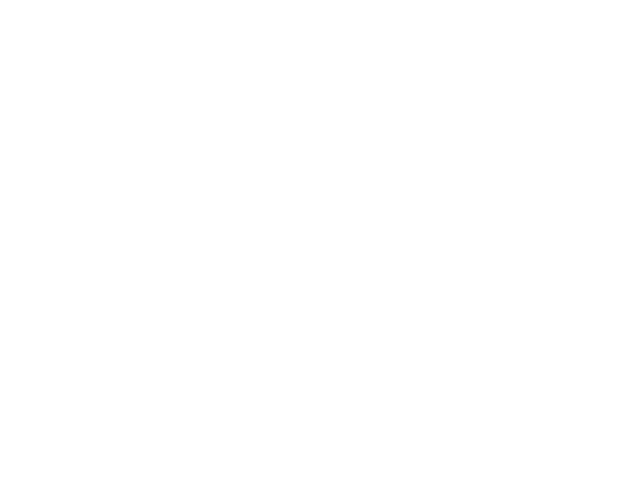
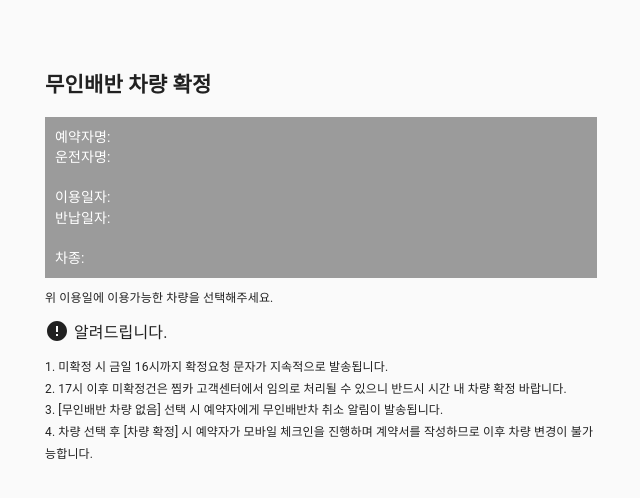
Before and after one commit to haymee77/self-rent-mobile-decide, a React (Create React App) app: page /decide/1 in a window 1280 px wide. Shown: the top 498 px of the page, without its empty margins (319-959 px from the left). Built offline with nearby package versions, Linux system fonts and the light colour scheme.

Commit message:
차량확정 퍼블 작업중..

```diff
--- a/src/App.js
+++ b/src/App.js
@@ -2,6 +2,7 @@ import React, { Fragment } from 'react';
 import { BrowserRouter as Router, Route } from 'react-router-dom';
 import RemoteObd from './RemoteObd';
 import RegistObd from './RegistObd';
+import DecideVehicle from './DecideVehicle';
 
 function App() {
   return (
@@ -9,6 +10,7 @@ function App() {
       <Fragment>
         <Route exact path='/remote-obd' component={RemoteObd} />
         <Route exact path='/regist-obd' component={RegistObd} />
+        <Route exact path='/decide/:bookingPid' component={DecideVehicle} />
       </Fragment>
     </Router>
   );
--- /dev/null
+++ b/src/DecideVehicle.js
@@ -0,0 +1,67 @@
+import React from 'react';
+import CssBaseline from '@material-ui/core/CssBaseline';
+import Container from '@material-ui/core/Container';
+import Typography from '@material-ui/core/Typography';
+import Box from '@material-ui/core/Box';
+import { makeStyles } from '@material-ui/core/styles';
+import ErrorIcon from '@material-ui/icons/Error';
+
+const useStyles = makeStyles((theme) => ({
+  wrapIcon: {
+    verticalAlign: 'middle',
+    display: 'inline-flex',
+    margin: '10px 0',
+  },
+  wrapIconIcon: {
+    marginRight: '5px',
+  },
+}));
+
+export default ({ match }) => {
+  const classes = useStyles();
+  const bookingPid = match.params.bookingPid || 0;
+
+  const [bookerName, setBookerName] = React.useState('');
+  const [driverName, setDriverName] = React.useState('');
+  const [startAt, setStartAt] = React.useState('');
+  const [returnAt, setReturnAt] = React.useState('');
+  const [vehicleModelName, setVehicleModelName] = React.useState('');
+
+  return (
+    <React.Fragment>
+      <CssBaseline />
+      <Container maxWidth='sm'>
+        <Box m={'70px auto 10px'}>
+          <h2>무인배반 차량 확정</h2>
+        </Box>
+        <Box padding={'10px'} bgcolor='text.disabled' color='background.paper'>
+          예약자명: {bookerName} <br />
+          운전자명: {driverName} <br />
+          <br />
+          이용일자: {startAt} <br />
+          반납일자: {returnAt} <br />
+          <br />
+          차종: {vehicleModelName}
+        </Box>
+        <Box marginTop={'10px'} fontSize={12} lineHeight={1.8}>
+          위 이용일에 이용가능한 차량을 선택해주세요.
+          <br />
+          <Typography variant='subtitle1' className={classes.wrapIcon}>
+            <ErrorIcon className={classes.wrapIconIcon} /> 알려드립니다.
+          </Typography>
+          <br />
+          1. 미확정 시 금일 16시까지 확정요청 문자가 지속적으로 발송됩니다.{' '}
+          <br />
+          2. 17시 이후 미확정건은 찜카 고객센터에서 임의로 처리될 수 있으니
+          반드시 시간 내 차량 확정 바랍니다.
+          <br />
+          3. [무인배반 차량 없음] 선택 시 예약자에게 무인배반차 취소 알림이
+          발송됩니다.
+          <br />
+          4. 차량 선택 후 [차량 확정] 시 예약자가 모바일 체크인을 진행하며
+          계약서를 작성하므로 이후 차량 변경이 불가능합니다.
+        </Box>
+      </Container>
+    </React.Fragment>
+  );
+};
```
